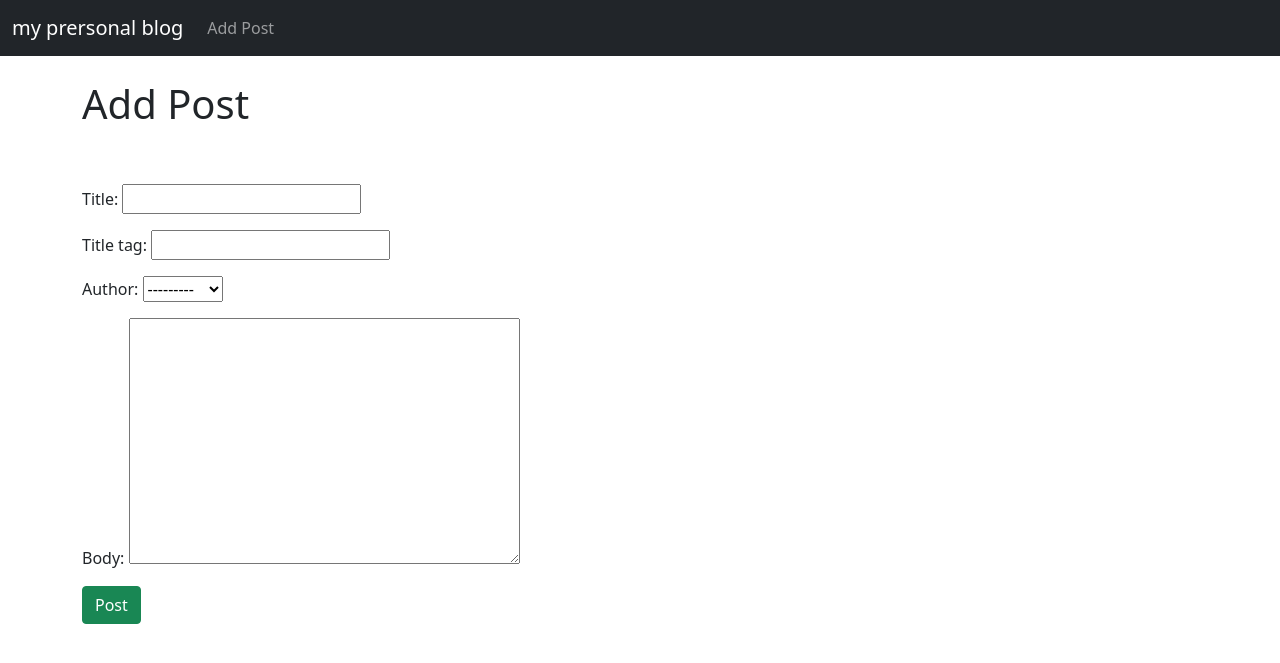
After one commit to Python-snippets/Bl.og, a Django app: page /add_post/ in a window 1280 px wide. The commit adds this page. Shown: the top 663 px of the page. Run offline with Django 3.2, Linux system fonts and the light colour scheme; data comes from the database, SQL or seed files in the repository; both versions use the stored data as it was after the commit.

Commit message:
Add Blog Post Page
used  csrf_token to protect it from malicious exploit of a website where unauthorized commands are submitted from a user that the web application trusts

Signed-off-by: royalturd <samridhh.rudra@hotmail.com>

```diff
--- a/theblog/models.py
+++ b/theblog/models.py
@@ -1,11 +1,17 @@
 from django.db import models
 from django.contrib.auth.models import User
+from django.urls import reverse
 
 class Post(models.Model):
     title = models.CharField(max_length=225)
-    title_tag = models.CharField(max_length=225, default="My personal blog")
+    title_tag = models.CharField(max_length=225)
     author = models.ForeignKey(User, on_delete=models.CASCADE)
     body = models.TextField(null=True)
 
     def __str__(self):
         return self.title + ' | ' + str(self.author)
+
+    def get_absolute_url(self):
+    #   return reverse("article-detail", args=(str(self.id)) )
+    # sends you to the home page
+        return reverse("home")
--- /dev/null
+++ b/theblog/templates/add_post.html
@@ -0,0 +1,17 @@
+{% extends 'base.html' %}
+{% block title %}Create a New Blog Post{% endblock %}
+
+{% block content %}
+
+<h1>Add Post</h1>
+<br/><br/>
+<form method="POST">
+    <!-- Cross-site request forgery -->
+    {% csrf_token %}
+    {{ form.as_p }}
+    <button class="btn btn-success">Post</button>
+
+
+
+
+{% endblock %}
--- a/theblog/templates/base.html
+++ b/theblog/templates/base.html
@@ -27,7 +27,7 @@
     <div class="collapse navbar-collapse" id="navbarSupportedContent">
       <ul class="navbar-nav me-auto mb-2 mb-lg-0">
         <li class="nav-item">
-          <a class="nav-link" href="#">Link</a>
+          <a class="nav-link" href="{% url 'add_post' %}">Add Post</a>
         </li>
       </ul>
     </div>
--- a/theblog/urls.py
+++ b/theblog/urls.py
@@ -15,9 +15,10 @@ Including another URLconf
 """
 from django.urls import path
 #from . import views
-from .views import HomeView, ArticleDetailView
+from .views import HomeView, ArticleDetailView, AddPostView
 urlpatterns = [
    # path('', views.home, name="home"),
    path('', HomeView.as_view(), name="home"),
    path('article/<int:pk>', ArticleDetailView.as_view(), name='article-detail'),
+   path('add_post/', AddPostView.as_view(), name='add_post'),
 ]
--- a/theblog/views.py
+++ b/theblog/views.py
@@ -1,6 +1,7 @@
 from django.shortcuts import render
-from django.views.generic import ListView, DetailView
+from django.views.generic import ListView, DetailView, CreateView
 from  .models import Post
+
 # Create your views here.
 
 #def home(request):
@@ -12,3 +13,8 @@ class HomeView(ListView):
 class ArticleDetailView(DetailView):
     model = Post
     template_name = "article_detail.html"
+
+class AddPostView(CreateView):
+    model = Post
+    template_name = 'add_post.html'
+    fields = '__all__'
```
Also changed, not shown: db.sqlite3.
